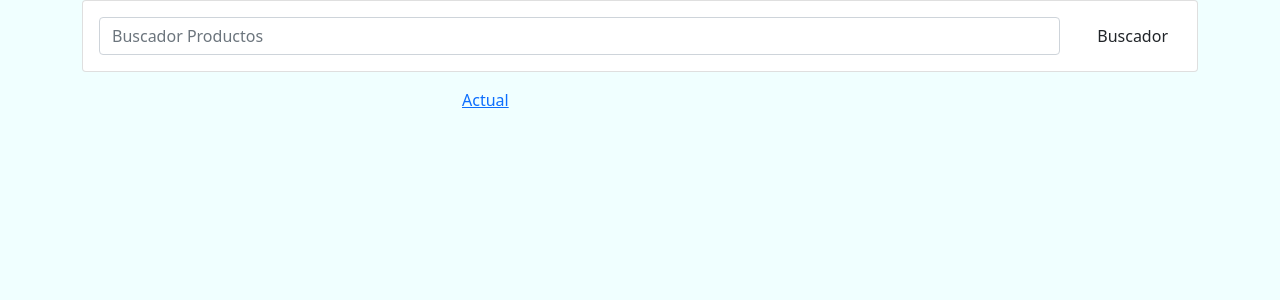
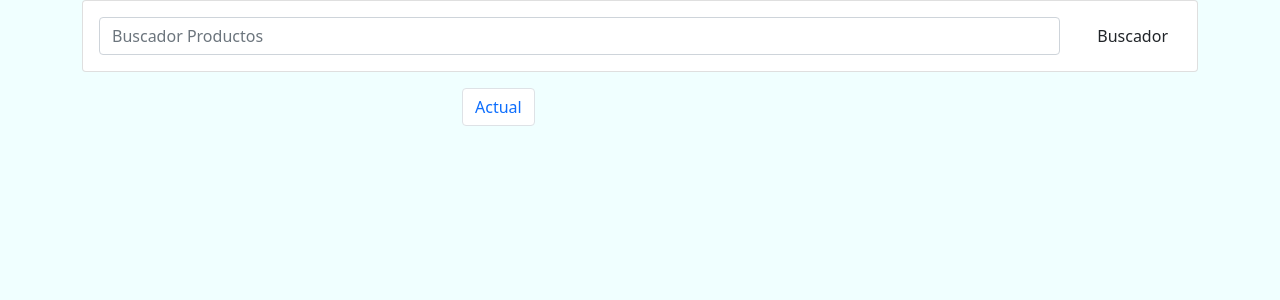
Before and after one commit to felip711/DjangoFRI, a Django app: page /productos/ in a window 1280 px wide. Shown: the top 300 px of the page. Run offline with Django 3.2, Linux system fonts and the light colour scheme; data that the repository does not hold is empty.

Commit message:
paginador

```diff
--- a/joyas/templates/productos.html
+++ b/joyas/templates/productos.html
@@ -46,15 +46,15 @@
                 <ul class="pagination">
                     {% if productos.has_previous %}
                         <li class="page-item">
-                            <a href="?page={{ productos.previous_page_number }}">Previa</a>
+                            <a class="page-link" href="?page={{ productos.previous_page_number }}">Previa</a>
                         </li>
                     {% endif %}
                     <li class="page-item">
-                        <a href="?page={{ productos.number }}">Actual</a>
+                        <a class="page-link" href="?page={{ productos.number }}">Actual</a>
                     </li>
                     {% if productos.has_next %}
                         <li class="page-item">
-                            <a href="?page={{ productos.next_page_number }}">Siguiente</a>
+                            <a class="page-link" href="?page={{ productos.next_page_number }}">Siguiente</a>
                         </li>
                     {% endif %}
                 </ul>
```
